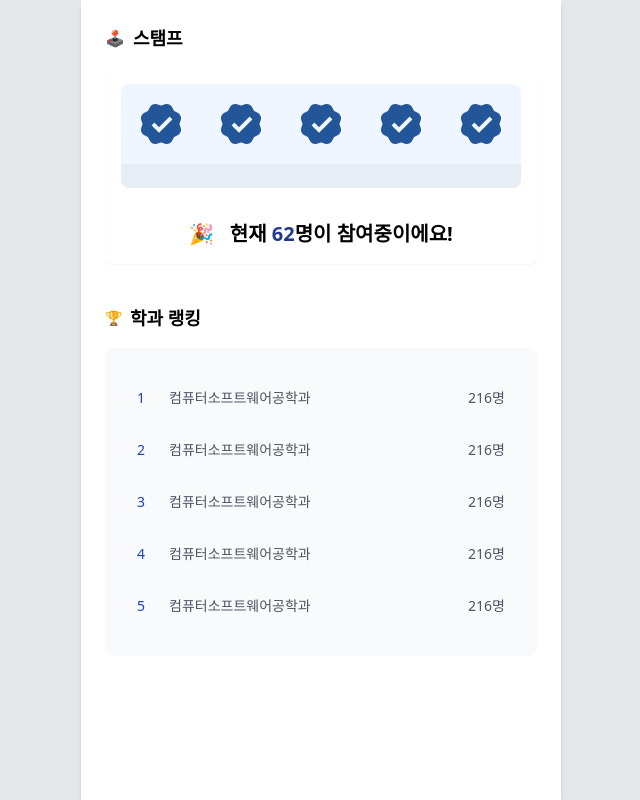
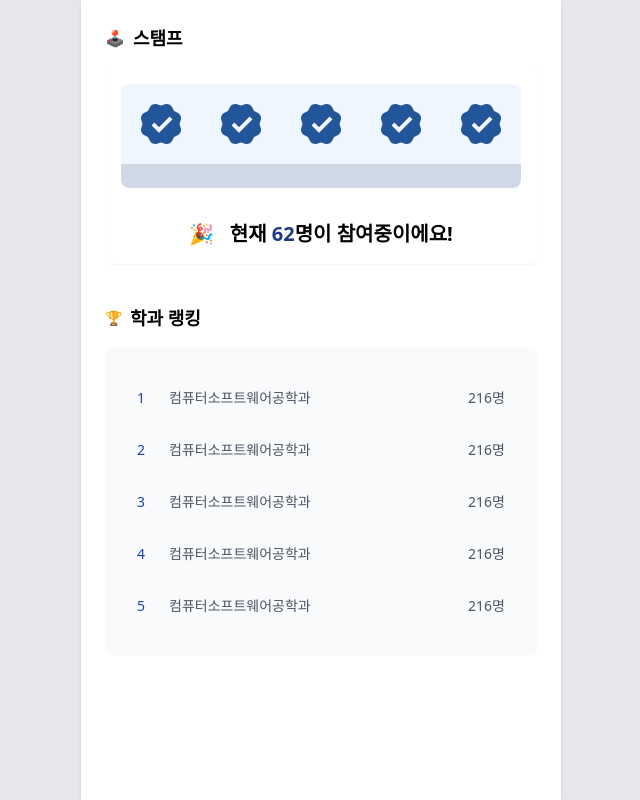
Before and after one commit to SCH2024-AcademicFestival-CheckInApp/Chekirout-FE, a Next.js app: page /home in a window 1280 px wide. Shown: the whole page, without its empty margins (319-959 px from the left). Built offline with nearby package versions, Linux system fonts and the light colour scheme.

Commit message:
style: 하단 색상 변경

```diff
--- a/src/app/(user)/home/page.tsx
+++ b/src/app/(user)/home/page.tsx
@@ -63,7 +63,7 @@ export default function HomePage() {
                             ))}
                         </div>
                     </div>
-                    <div className="bg-[#E6EDF5] rounded-b-lg p-3 text-center" />
+                    <div className="bg-[#CFD9E6] rounded-b-lg p-3 text-center" />
                     <div className="text-center font-bold text-xl mt-8">
                         🎉 &nbsp; 현재 <span className="text-blue-900">62</span>명이 참여중이에요!
                     </div>
```
